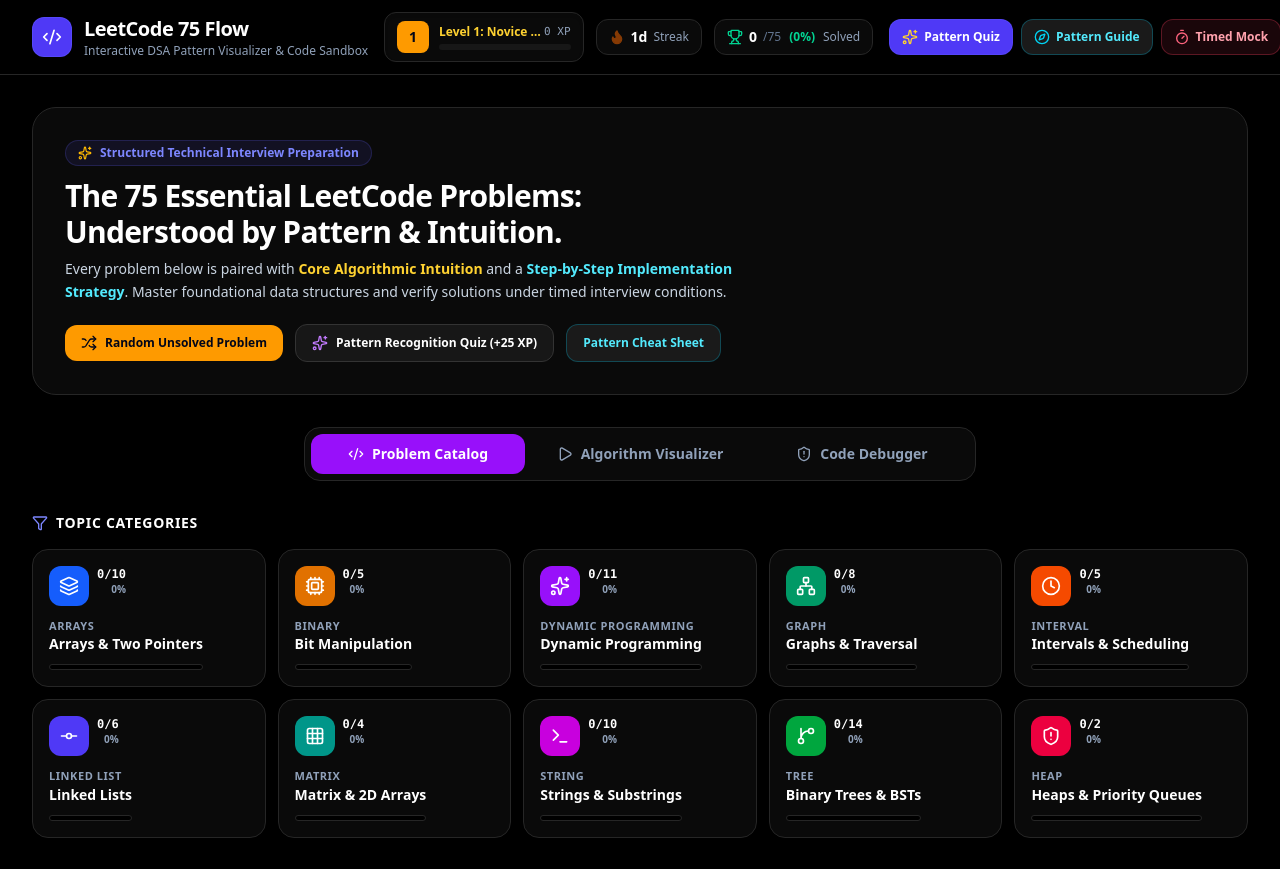
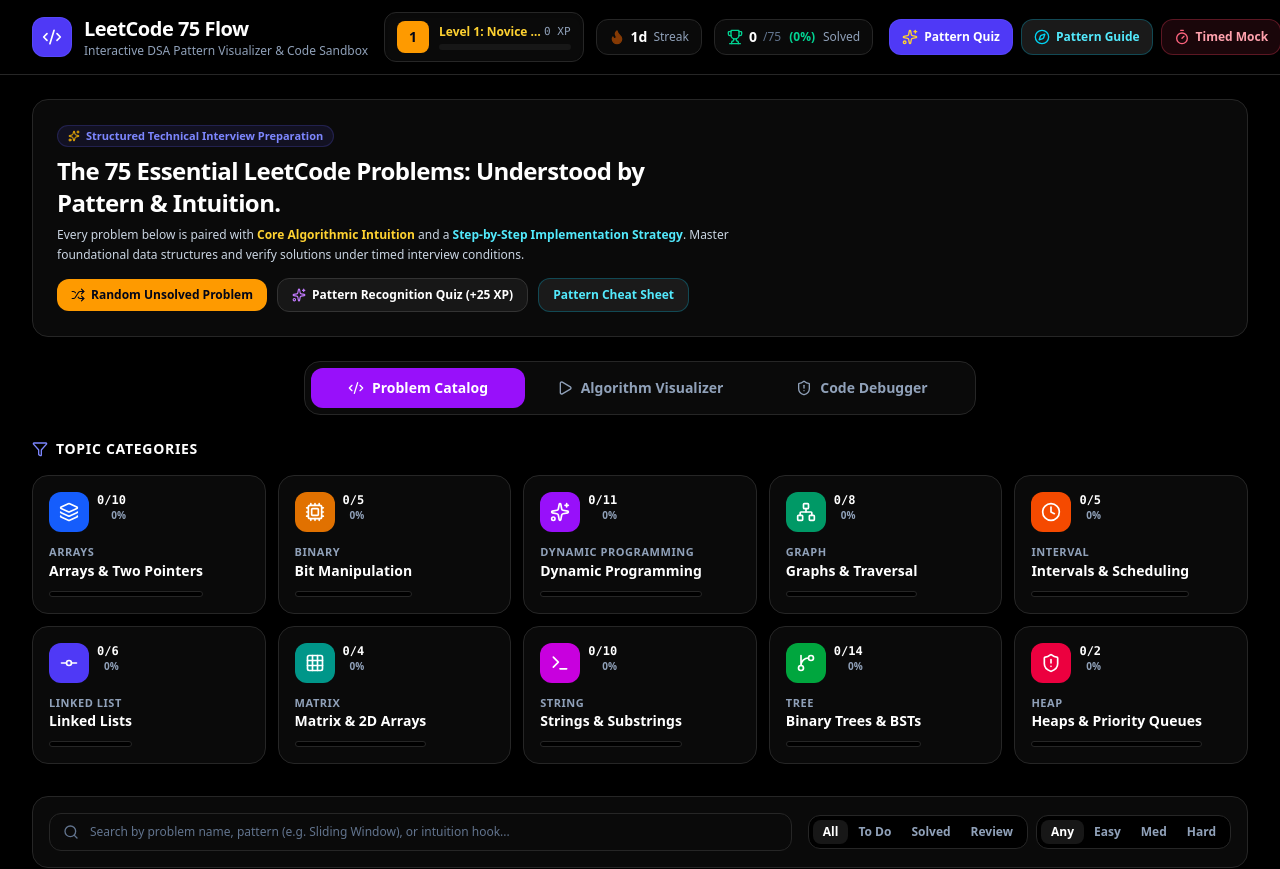
Before and after one commit to owaisnaim/blind75-interactive-ui, a React (Vite) app: page / in a window 1280 px wide. Shown: the top 869 px of the page. Built offline with nearby package versions, Linux system fonts and the light colour scheme.

Commit message:
style: reduce size and padding of hero pitch section and buttons

```diff
--- a/src/App.tsx
+++ b/src/App.tsx
@@ -195,27 +195,27 @@
       />
 
       {/* Main Container */}
-      <main className="flex-1 max-w-7xl w-full mx-auto px-4 lg:px-8 py-8 space-y-8">
+      <main className="flex-1 max-w-7xl w-full mx-auto px-4 lg:px-8 py-6 space-y-6">
         {/* Hero Banner / Quick Pitch */}
-        <div className="relative rounded-3xl p-6 md:p-8 bg-slate-900 border border-slate-800 shadow-sm overflow-hidden text-left">
+        <div className="relative rounded-2xl p-4 sm:p-5 md:p-6 bg-slate-900 border border-slate-800 shadow-sm overflow-hidden text-left">
           <div className="relative z-10 max-w-2xl">
-            <div className="inline-flex items-center gap-2 px-3 py-1 rounded-full bg-indigo-500/10 text-indigo-400 border border-indigo-500/20 text-xs font-semibold mb-3">
-              <Sparkles className="w-3.5 h-3.5 text-amber-400" />
+            <div className="inline-flex items-center gap-1.5 px-2.5 py-0.5 rounded-full bg-indigo-500/10 text-indigo-400 border border-indigo-500/20 text-[11px] font-semibold mb-2">
+              <Sparkles className="w-3 h-3 text-amber-400 shrink-0" />
               Structured Technical Interview Preparation
             </div>
-            <h2 className="text-2xl md:text-3xl font-black text-white tracking-tight mb-2">
+            <h2 className="text-lg sm:text-xl md:text-2xl font-black text-white tracking-tight mb-1.5">
               The 75 Essential LeetCode Problems: Understood by Pattern & Intuition.
             </h2>
-            <p className="text-xs md:text-sm text-slate-300 leading-relaxed mb-5">
+            <p className="text-xs text-slate-300 leading-relaxed mb-3.5">
               Every problem below is paired with <span className="text-amber-300 font-semibold">Core Algorithmic Intuition</span> and a <span className="text-cyan-300 font-semibold">Step-by-Step Implementation Strategy</span>. Master foundational data structures and verify solutions under timed interview conditions.
             </p>
 
-            <div className="flex flex-wrap items-center gap-3">
+            <div className="flex flex-wrap items-center gap-2 sm:gap-2.5">
               <button
                 onClick={handleRandomUnsolved}
-                className="flex items-center gap-2 px-4 py-2.5 rounded-xl bg-amber-500 hover:bg-amber-400 text-slate-950 font-bold text-xs shadow-sm transition-all hover:scale-105 active:scale-95 cursor-pointer"
+                className="flex items-center gap-1.5 px-3 py-1.5 sm:px-3.5 sm:py-2 rounded-xl bg-amber-500 hover:bg-amber-400 text-slate-950 font-bold text-xs shadow-sm transition-all hover:scale-105 active:scale-95 cursor-pointer"
               >
-                <Shuffle className="w-4 h-4" />
+                <Shuffle className="w-3.5 h-3.5 shrink-0" />
                 Random Unsolved Problem
               </button>
 
@@ -224,9 +224,9 @@
                   sound.playClick();
                   setIsQuizOpen(true);
                 }}
-                className="flex items-center gap-2 px-4 py-2.5 rounded-xl bg-slate-800 hover:bg-slate-700 text-white font-semibold text-xs border border-slate-700 transition-all cursor-pointer"
+                className="flex items-center gap-1.5 px-3 py-1.5 sm:px-3.5 sm:py-2 rounded-xl bg-slate-800 hover:bg-slate-700 text-white font-semibold text-xs border border-slate-700 transition-all cursor-pointer"
               >
-                <Sparkles className="w-4 h-4 text-purple-400" />
+                <Sparkles className="w-3.5 h-3.5 text-purple-400 shrink-0" />
                 Pattern Recognition Quiz (+25 XP)
               </button>
 
@@ -235,7 +235,7 @@
                   sound.playClick();
                   setIsDecisionTreeOpen(true);
                 }}
-                className="flex items-center gap-2 px-4 py-2.5 rounded-xl bg-slate-800/80 hover:bg-slate-700 text-cyan-300 font-semibold text-xs border border-cyan-500/30 transition-all cursor-pointer"
+                className="flex items-center gap-1.5 px-3 py-1.5 sm:px-3.5 sm:py-2 rounded-xl bg-slate-800/80 hover:bg-slate-700 text-cyan-300 font-semibold text-xs border border-cyan-500/30 transition-all cursor-pointer"
               >
                 Pattern Cheat Sheet
               </button>
```
